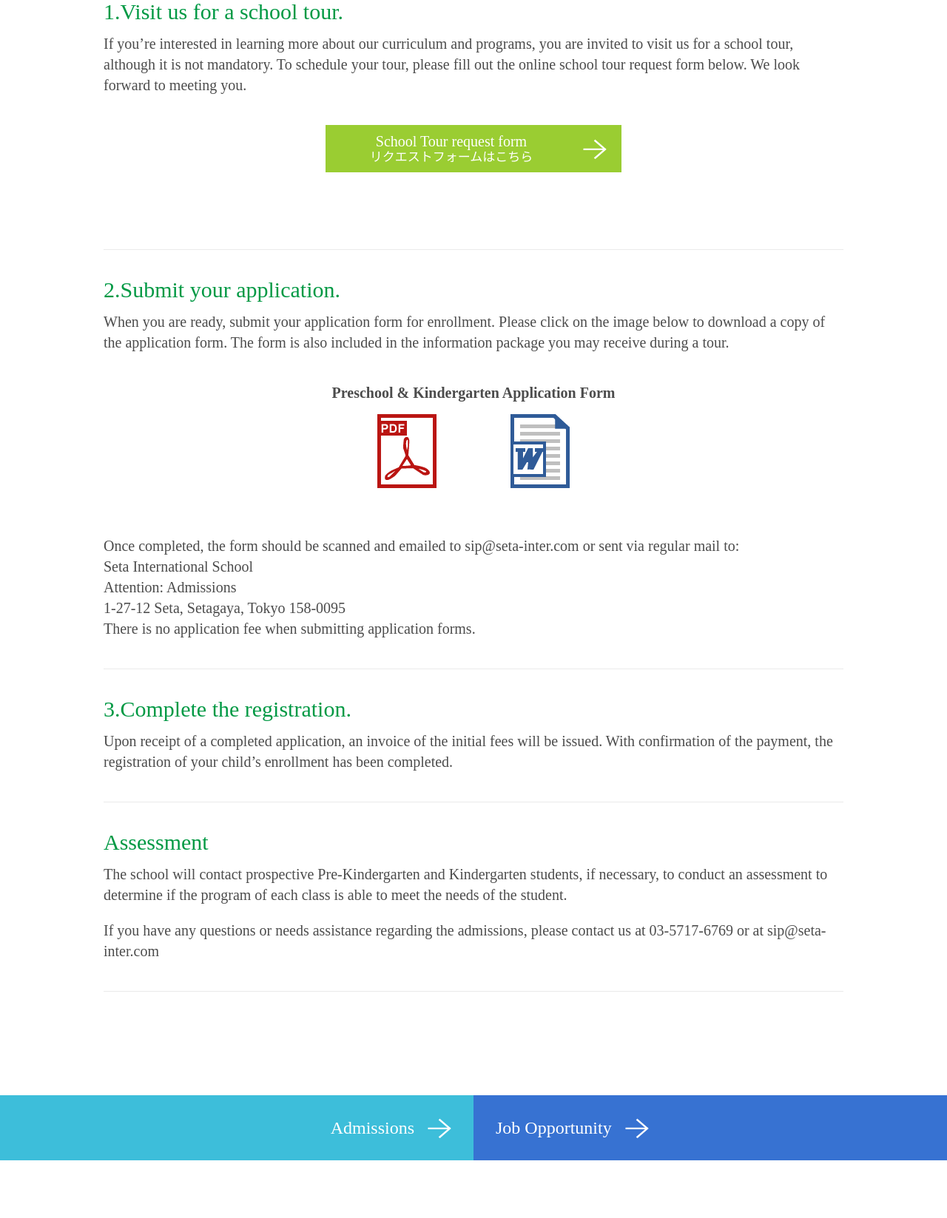
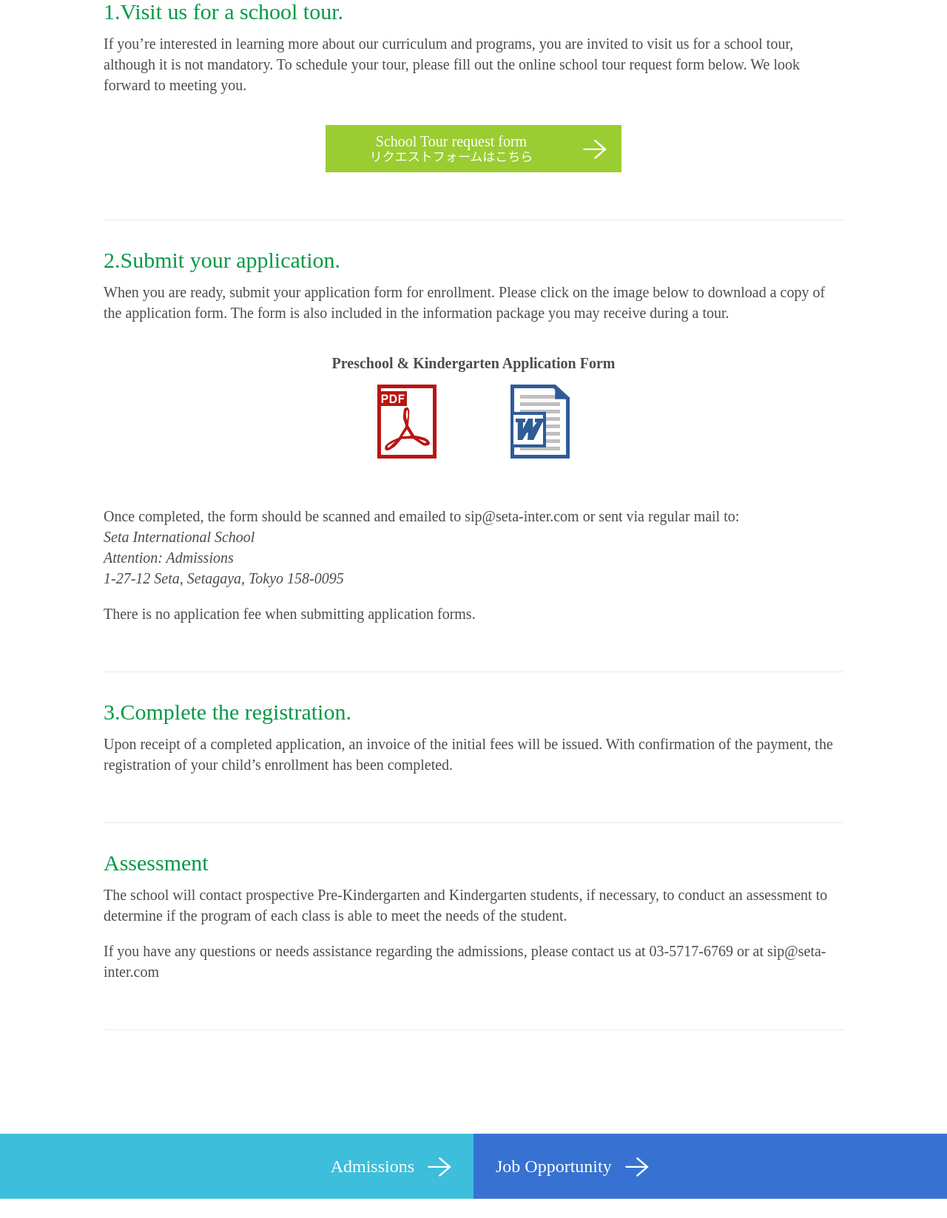
Before and after one commit to igarashi-seez/seta-international, a PHP site: page /applicationforms/ in a window 1280 px wide. Shown: the part 672-2319 px from the top of the page at 74% size. Run offline with PHP 8.4, Linux system fonts and the light colour scheme.

Commit message:
admissions微修正

```diff
--- a/applicationforms/index.html
+++ b/applicationforms/index.html
@@ -197,11 +197,16 @@
 
 
 <p>Once completed, the form should be scanned and emailed to <a href="sip@seta-inter.com">sip@seta-inter.com</a> or sent via
-  regular mail to:<br>
-  Seta International School<br>
-  Attention: Admissions<br>
-  1-27-12 Seta, Setagaya, Tokyo 158-0095<br>
-  There is no application fee when submitting application forms.</p>
+  regular mail to:
+<span class="adress">
+    Seta International School<br>
+    Attention: Admissions<br>
+    1-27-12 Seta, Setagaya, Tokyo 158-0095
+</span>
+</p>
+  <p>
+    There is no application fee when submitting application forms.
+  </p>
 </div>
 
 <div class="block clearfix">
--- a/common/css/style.css
+++ b/common/css/style.css
@@ -389,7 +389,7 @@ div#mysagscroller2 ul li img{
 #contents.admissions .block {
 	border-bottom:1px solid #EAEAEA;
 	margin-bottom:40px;
-	padding-bottom:40px;
+	padding-bottom:64px;
 }
 #contents.admissions .block p:first-child {
 	margin-bottom:15px;
@@ -402,6 +402,12 @@ div#mysagscroller2 ul li img{
 #contents.admissions .block p:last-child {
 	margin-bottom:0;
 }
+
+#contents.admissions .block .adress {
+	display: block;
+	font-style: italic;
+}
+
 
 #contents.admissions .block .applications-wrapper {
 	margin-top: 40px;
@@ -423,7 +429,6 @@ div#mysagscroller2 ul li img{
 
 #contents.admissions .school-tour-button-wrapper {
 	margin-top: 40px;
-	margin-bottom: 64px;
 	text-align: center;
 }
 
```
